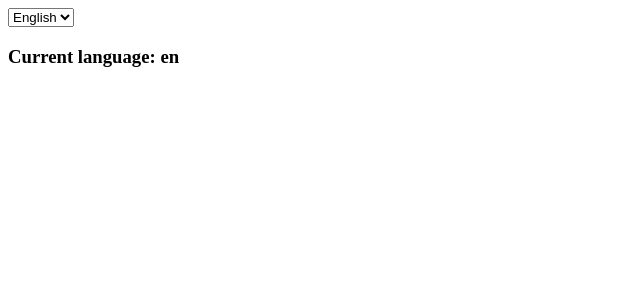
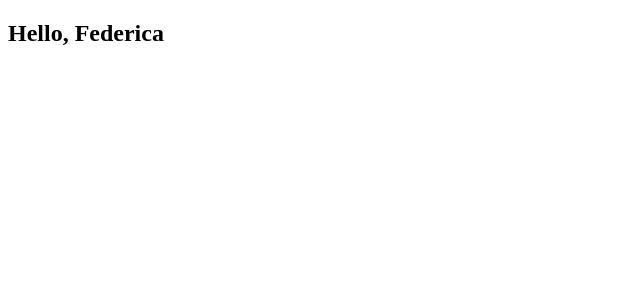
Before and after one commit to Fede-forti/eserciziReact, a React (Create React App) app in the folder esercizio-react/esercizioState/state-app/: page / in a window 1280 px wide. Shown: the top 300 px of the page, without its empty margins (0-640 px from the left). Built offline with nearby package versions, Linux system fonts and the light colour scheme.

Commit message:
exercise done

```diff
--- a/esercizio-react/esercizioState/state-app/package.json
+++ b/esercizio-react/esercizioState/state-app/package.json
@@ -8,6 +8,7 @@
     "@testing-library/user-event": "^13.5.0",
     "react": "^18.2.0",
     "react-dom": "^18.2.0",
+    "react-router-dom": "^6.4.4",
     "react-scripts": "5.0.1",
     "web-vitals": "^2.1.4"
   },
--- a/esercizio-react/esercizioState/state-app/src/App.js
+++ b/esercizio-react/esercizioState/state-app/src/App.js
@@ -1,23 +1,15 @@
-import React, { useState } from "react";
-import { DisplayLanguage } from "./DisplayLanguage";
-import { LanguageContext } from "./LanguageContext";
+import React from "react";
+import { Route, Routes } from "react-router-dom";
+import { Welcome } from "./Welcome";
 
 export function App() {
-   const [language, setLanguage] = useState('en')
 
-   function handleChangeLanguage(event) {
-    setLanguage(event.target.value)
-   }
 
         return (
             <div>
-                <select value={language} onChange={handleChangeLanguage}>
-                    <option value='en'>English</option>
-                    <option value='it'>Italiano</option>
-                </select>
-                <LanguageContext.Provider value={language}>
-                    <DisplayLanguage/>
-                </LanguageContext.Provider>
+                <Routes>
+                    <Route path="/" element={<Welcome name='Federica'/>}/>
+                </Routes>
             </div>
         )
     }
--- /dev/null
+++ b/esercizio-react/esercizioState/state-app/src/HelloWorld.js
@@ -0,0 +1,12 @@
+
+import React from "react";
+
+export class HelloWorld extends React.Component {
+  render() {
+    return (
+      <div>
+        <h1>Hello, world</h1>
+      </div>
+    );
+  }
+}
--- /dev/null
+++ b/esercizio-react/esercizioState/state-app/src/Root.js
@@ -0,0 +1,10 @@
+import { BrowserRouter } from 'react-router-dom'
+import { App } from './App'
+
+export function Root() {
+    return (
+        <BrowserRouter>
+            <App />
+        </BrowserRouter>
+    )
+}
--- /dev/null
+++ b/esercizio-react/esercizioState/state-app/src/Welcome.js
@@ -0,0 +1,13 @@
+
+import React from "react";
+import { HelloWorld } from "./HelloWorld";
+
+
+export function Welcome(props) {
+  return (
+    <div>
+      {props.name ? <h2>Hello, {props.name}</h2> : <HelloWorld/>}
+
+    </div>
+  )
+}
--- a/esercizio-react/esercizioState/state-app/src/index.js
+++ b/esercizio-react/esercizioState/state-app/src/index.js
@@ -1,6 +1,6 @@
 import ReactDOM from 'react-dom'
-import { App } from './App'
+import { Root } from './Root'
 
 
 
-ReactDOM.render(<App />, document.querySelector('#root'))
+ReactDOM.render(<Root />, document.querySelector('#root'))
```
Also changed, not shown: 1 other file (tests, documents, lock files or other folders).
